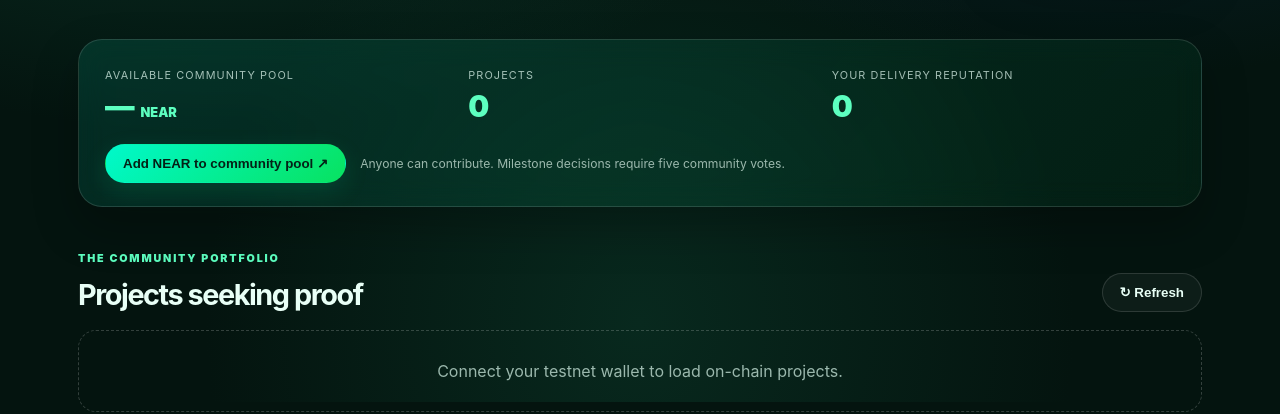
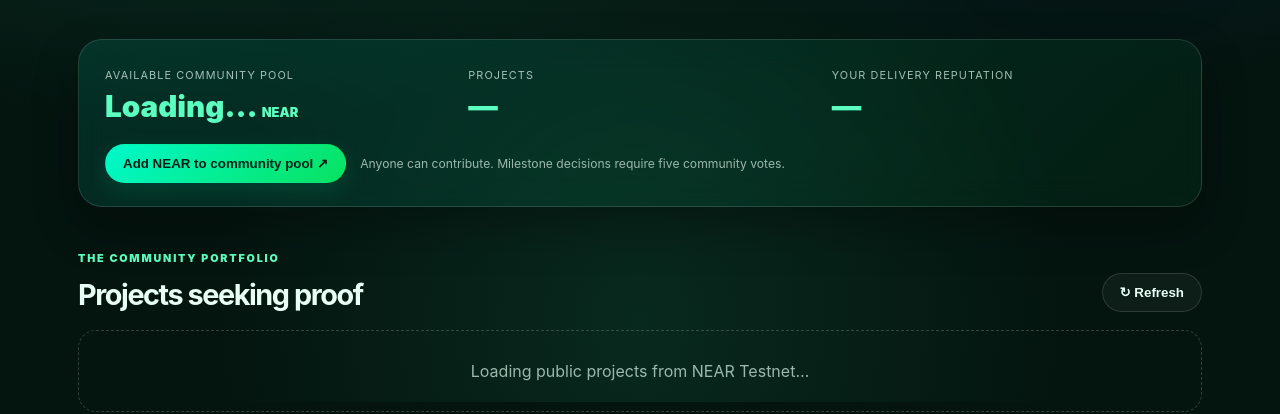
Before and after one commit to Bilalsnz/NearHack, a plain HTML site: page index.html in a window 1280 px wide. Shown: the part 398-812 px from the top of the page. Drawn offline with Linux system fonts and the light colour scheme.

Commit message:
Show honest loading placeholders for public data

```diff
--- a/index.html
+++ b/index.html
@@ -42,9 +42,9 @@
     <section class="pool-bar">
       <div class="card glass-panel">
         <div class="pool-grid">
-          <div><span class="label">Available community pool</span><div class="big" id="pool-balance">— <small>NEAR</small></div></div>
-          <div><span class="label">Projects</span><div class="big" id="project-count">0</div></div>
-          <div><span class="label">Your delivery reputation</span><div class="big" id="my-rep">0</div></div>
+          <div><span class="label">Available community pool</span><div class="big" id="pool-balance">Loading… <small>NEAR</small></div></div>
+          <div><span class="label">Projects</span><div class="big" id="project-count">—</div></div>
+          <div><span class="label">Your delivery reputation</span><div class="big" id="my-rep">—</div></div>
         </div>
         <div class="pool-actions">
           <button id="btn-fund-pool" class="btn primary">Add NEAR to community pool ↗</button>
@@ -58,7 +58,7 @@
       <button id="btn-refresh" class="btn quiet">↻ Refresh</button>
     </section>
     <section class="grid" id="project-grid">
-      <div class="empty-state">Connect your testnet wallet to load on-chain projects.</div>
+      <div class="empty-state">Loading public projects from NEAR Testnet…</div>
     </section>
 
     <section class="create-wrap">
```
